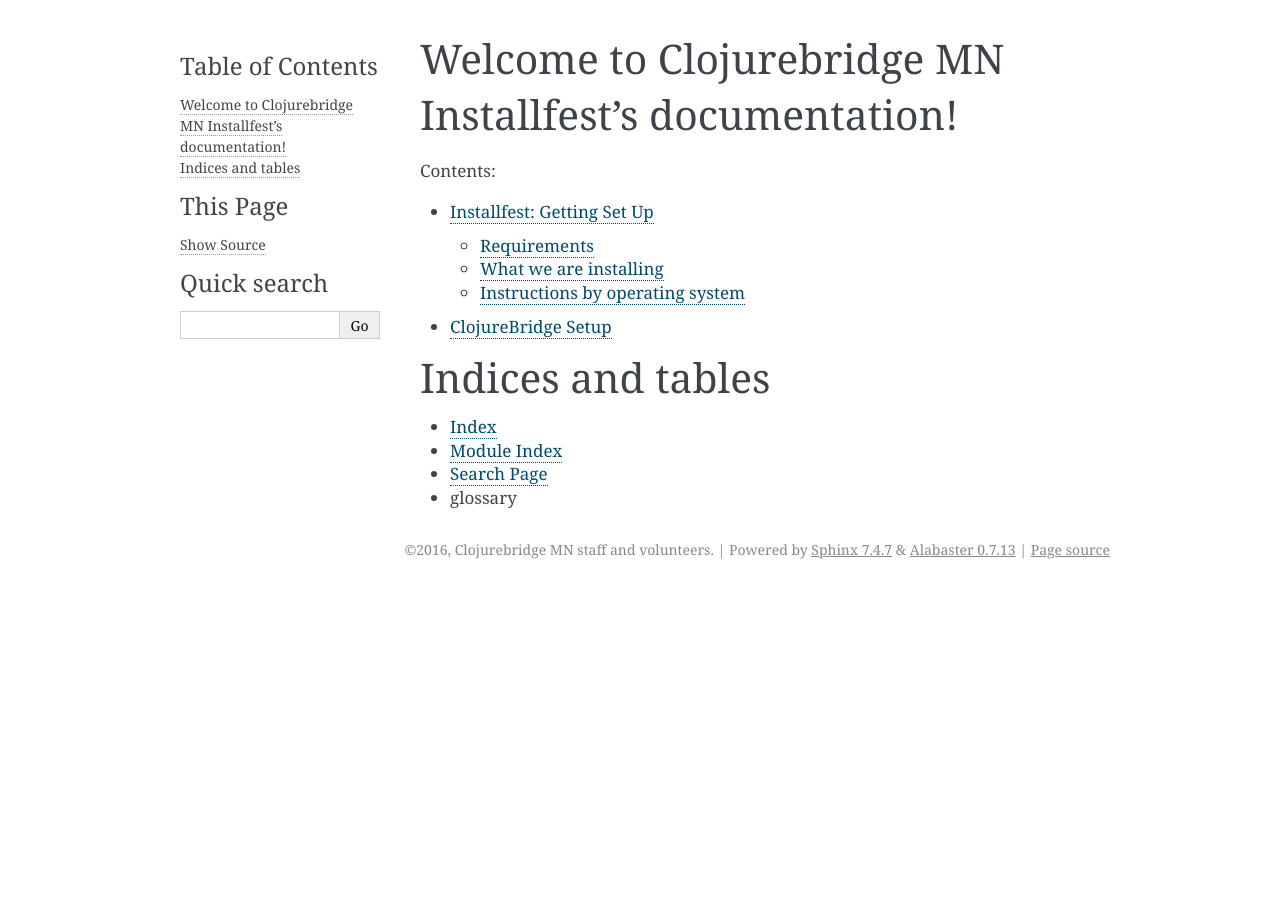
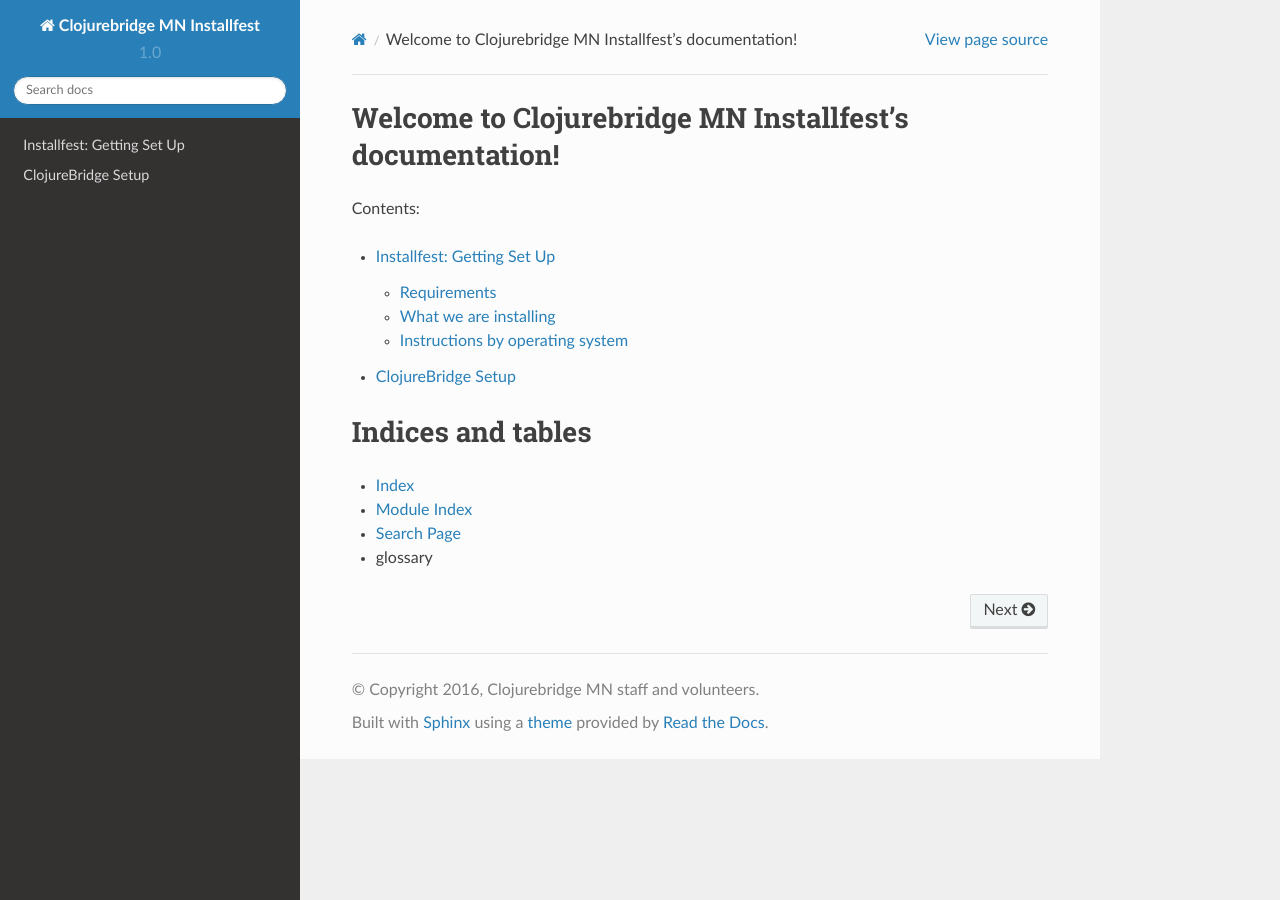
Before and after one commit to clojurebridge-minneapolis/installfest, a Sphinx documentation site: the page built from docs/index.rst, in a window 1280 px wide. Built offline with Sphinx 7.4.7 and the Read the Docs theme 2.0.0, drawn with Linux system fonts in a browser that asks for light colours.

Commit message:
Set the RTD theme instead of alabaster
Let's use the RTD theme since it looks nice and has an expanding side bar.

```diff
--- a/docs/conf.py
+++ b/docs/conf.py
@@ -1,4 +1,7 @@
 #!/usr/bin/env python3
+
+import os
+from recommonmark.parser import CommonMarkParser
 # -*- coding: utf-8 -*-
 #
 # Clojurebridge MN Installfest documentation build configuration file, created by
@@ -42,7 +45,6 @@
 # source_suffix = '.md'
 
 # Add a markdown parser
-from recommonmark.parser import CommonMarkParser
 source_parsers = { '.md': CommonMarkParser, }
 
 
@@ -125,7 +127,12 @@
 # The theme to use for HTML and HTML Help pages.  See the documentation for
 # a list of builtin themes.
 #
-html_theme = 'alabaster'
+# html_theme = 'alabaster'
+on_rtd = os.environ.get('READTHEDOCS', None) == 'True'
+if not on_rtd:  # only import and set the theme if we're building docs locally
+    import sphinx_rtd_theme
+    html_theme = 'sphinx_rtd_theme'
+    html_theme_path = [sphinx_rtd_theme.get_html_theme_path()]
 
 # Theme options are theme-specific and customize the look and feel of a theme
 # further.  For a list of options available for each theme, see the
--- a/docs/requirements.txt
+++ b/docs/requirements.txt
@@ -1 +1,2 @@
 recommonmark
+sphinx_rtd_theme
```
